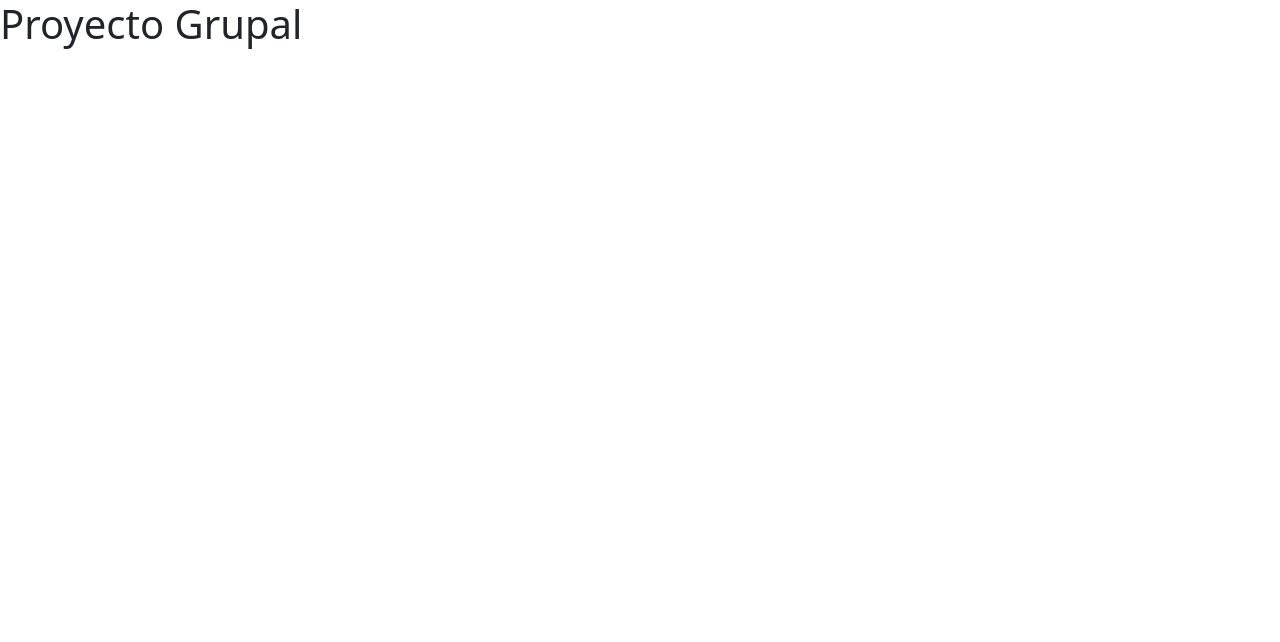
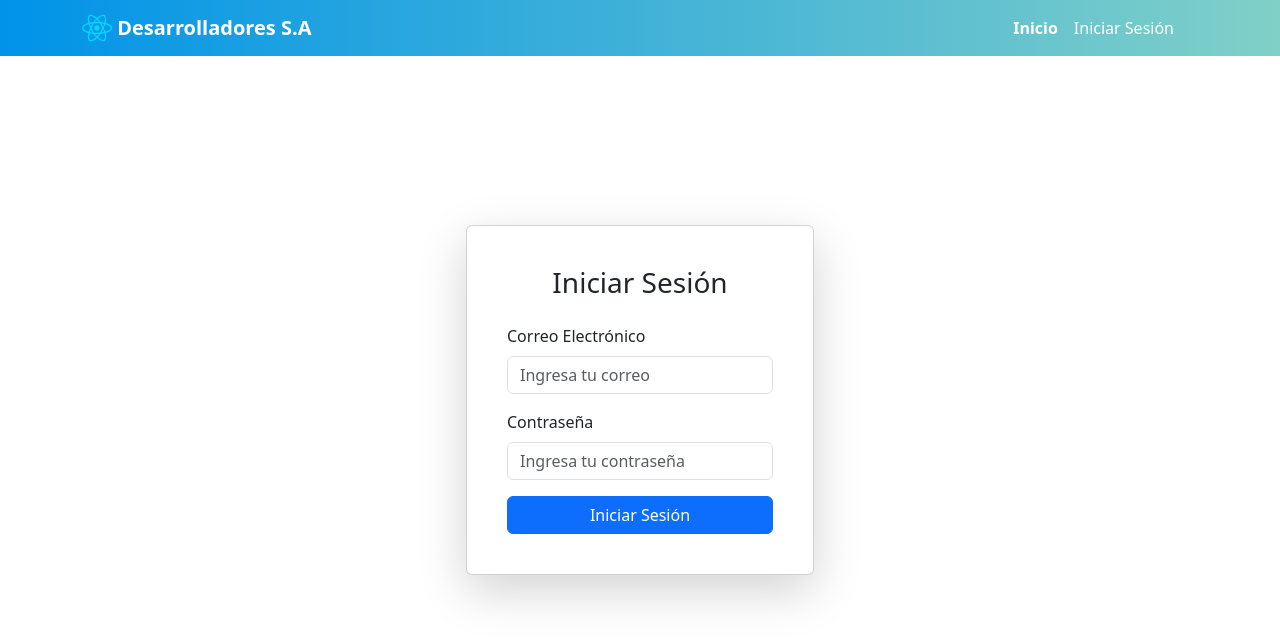
Before and after one commit to DesarrolladoresS-A/proyecto2025, a React (Vite) app: page / in a window 1280 px wide. Shown: the top 642 px of the page. Built offline with nearby package versions, Linux system fonts and the light colour scheme; no server answers.

Commit message:
Componente Grupal  de autenticación y enrutamiento del proyecto

```diff
--- a/index.html
+++ b/index.html
@@ -4,7 +4,7 @@
     <meta charset="UTF-8" />
     <link rel="icon" type="image/svg+xml" href="/vite.svg" />
     <meta name="viewport" content="width=device-width, initial-scale=1.0 user-scalable=no" />
-    <title>Vite + React</title>
+    <title>Desarrolladores S.A</title>
   </head>
   <body>
     <div id="root"></div>
--- a/src/App.css
+++ b/src/App.css
@@ -0,0 +1,8 @@
+.color-navbar {
+    background-color: #0093E9 !important;
+    background-image: linear-gradient(90deg, #0093E9 0%, #80D0C7 100%);
+  }
+
+  .color-texto-marca {
+    color: #1e3d87 !important;
+  }
--- a/src/App.jsx
+++ b/src/App.jsx
@@ -1,12 +1,33 @@
-import { useState } from 'react'
+import { BrowserRouter as Router, Routes, Route } from "react-router-dom";
+import { AuthProvider } from "./database/authcontext";
+import ProtectedRoute from "./components/ProtectedRoute";
+import Login from './views/Login'
+import Encabezado from "./components/Encabezado";
+import Inicio from "./Views/Inicio";
+
 import './App.css'
 
-const App = () => {
+function App() {
+
   return (
     <>
-      <h1> Proyecto Grupal </h1>
+      <AuthProvider>
+        <Router>
+          <div className="App">
+            <Encabezado />
+            <main>
+              <Routes>
+
+                <Route path="/" element={<Login />} />
+                <Route path="/inicio" element={<ProtectedRoute element={<Inicio />} />} />
+
+              </Routes>
+            </main>
+          </div>
+        </Router>
+      </AuthProvider>
     </>
   )
 }
 
-export default App;
+export default App
--- /dev/null
+++ b/src/Components/Encabezado.jsx
@@ -0,0 +1,100 @@
+import React, { useState } from "react";
+import { useNavigate } from "react-router-dom";
+import Container from "react-bootstrap/Container";
+import Nav from "react-bootstrap/Nav";
+import Navbar from "react-bootstrap/Navbar";
+import Offcanvas from "react-bootstrap/Offcanvas";
+import logo from "../assets/react.svg";
+import { useAuth } from "../database/authcontext";
+import 'bootstrap-icons/font/bootstrap-icons.css';
+import "../App.css";
+
+const Encabezado = () => {
+  const [isCollapsed, setIsCollapsed] = useState(false);
+  const { isLoggedIn, logout } = useAuth();
+  const navigate = useNavigate();
+
+  const handleLogout = async () => {
+    try {
+      // Cerrar el offcanvas antes de proceder
+      setIsCollapsed(false);
+
+      // Eliminar variables almacenadas en localStorage
+      localStorage.removeItem("adminEmail");
+      localStorage.removeItem("adminPassword");
+
+      // Cerrar sesión
+      await logout();
+
+      // Redirigir al inicio
+      navigate("/");
+    } catch (error) {
+      console.error("Error al cerrar sesión:", error);
+    }
+  };
+
+  const handleToggle = () => setIsCollapsed(!isCollapsed);
+
+  // Funciones de navegación
+  const handleNavigate = (path) => {
+    navigate(path);
+    setIsCollapsed(false);
+  };
+
+  return (
+    <Navbar expand="sm" fixed="top" className="color-navbar">
+      <Container>
+        <Navbar.Brand onClick={() => handleNavigate("/inicio")} className="text-white" style={{ cursor: "pointer" }}>
+          <img alt="" src={logo} width="30" height="30" className="d-inline-block align-top" />{" "}
+          <strong>Desarrolladores S.A</strong>
+        </Navbar.Brand>
+        <Navbar.Toggle aria-controls="offcanvasNavbar-expand-sm" onClick={handleToggle} />
+        <Navbar.Offcanvas
+          id="offcanvasNavbar-expand-sm"
+          aria-labelledby="offcanvasNavbarLabel-expand-sm"
+          placement="end"
+          show={isCollapsed}
+          onHide={() => setIsCollapsed(false)}
+        >
+          <Offcanvas.Header closeButton>
+            <Offcanvas.Title
+              id="offcanvasNavbarLabel-expand-sm"
+              className={isCollapsed ? "color-texto-marca" : "text-white"}
+            >
+              Menú
+            </Offcanvas.Title>
+          </Offcanvas.Header>
+          <Offcanvas.Body>
+            <Nav className="justify-content-end flex-grow-1 pe-3">
+
+              <Nav.Link
+                onClick={() => handleNavigate("/inicio")}
+                className={isCollapsed ? "color-texto-marca" : "text-white"}
+              >
+                {isCollapsed ? <i className="bi-house-door-fill me-2"></i> : null}
+                <strong>Inicio</strong>
+              </Nav.Link>
+              {isLoggedIn ? (
+                <>
+                  <Nav.Link onClick={handleLogout} className={isCollapsed ? "text-black" : "text-white"}>
+                    Cerrar Sesión
+                  </Nav.Link>
+                </>
+              ) : location.pathname === "/" && (
+                <Nav.Link
+                  onClick={() => handleNavigate("/")}
+                  className={isCollapsed ? "text-black" : "text-white"}
+                >
+                  Iniciar Sesión
+                </Nav.Link>
+              )}
+
+            </Nav>
+          </Offcanvas.Body>
+        </Navbar.Offcanvas>
+      </Container>
+    </Navbar>
+  );
+};
+
+export default Encabezado;
--- /dev/null
+++ b/src/Components/LoginForm.jsx
@@ -0,0 +1,47 @@
+import React from "react";
+import { Row, Col, Form, Button, Card, Alert } from "react-bootstrap";
+import "../App.css";
+
+const LoginForm = ({ email, password, error, setEmail, setPassword, handleSubmit }) => {
+  return (
+    <Row className="w-100 justify-content-center">
+      <Col md={6} lg={5} xl={4}>
+        <Card className="p-4 shadow-lg">
+          <Card.Body>
+            <h3 className="text-center mb-4">Iniciar Sesión</h3>
+            {error && <Alert variant="danger">{error}</Alert>}
+            <Form onSubmit={handleSubmit}>
+              <Form.Group className="mb-3" controlId="emailUsuario">
+                <Form.Label>Correo Electrónico</Form.Label>
+                <Form.Control
+                  type="email"
+                  placeholder="Ingresa tu correo"
+                  value={email}
+                  onChange={(e) => setEmail(e.target.value)}
+                  required
+                />
+              </Form.Group>
+
+              <Form.Group className="mb-3" controlId="contraseñaUsuario">
+                <Form.Label>Contraseña</Form.Label>
+                <Form.Control
+                  type="password"
+                  placeholder="Ingresa tu contraseña"
+                  value={password}
+                  onChange={(e) => setPassword(e.target.value)}
+                  required
+                />
+              </Form.Group>
+
+              <Button variant="primary" type="submit" className="w-100">
+                Iniciar Sesión
+              </Button>
+            </Form>
+          </Card.Body>
+        </Card>
+      </Col>
+    </Row>
+  );
+};
+
+export default LoginForm;
--- /dev/null
+++ b/src/Components/ProtectedRoute.jsx
@@ -0,0 +1,11 @@
+import React from "react";
+import { Navigate } from "react-router-dom";
+import { useAuth } from "../database/authcontext";
+
+const ProtectedRoute = ({ element }) => {
+  const { user } = useAuth();
+
+  return user ? element : <Navigate to="/" replace />;
+};
+
+export default ProtectedRoute;
--- /dev/null
+++ b/src/Views/Inicio.jsx
@@ -0,0 +1,11 @@
+const Inicio = () => {
+  return (
+    <div>
+      <br />
+      <br />
+      <h1>Desarrolladores S.A</h1>
+    </div>
+  )
+}
+
+export default Inicio;
--- /dev/null
+++ b/src/Views/Login.jsx
@@ -0,0 +1,57 @@
+import React, { useState } from "react";
+import { useNavigate } from "react-router-dom";
+import { Container } from "react-bootstrap";
+import LoginForm from "../Components/LoginForm";
+import { appfirebase } from "../database/firebaseconfig";
+import { getAuth, signInWithEmailAndPassword } from "firebase/auth";
+import { useAuth } from "../database/authcontext";
+
+import "../App.css";
+
+const Login = () => {
+  const [email, setEmail] = useState("");
+  const [password, setPassword] = useState("");
+  const [error, setError] = useState(null);
+
+  const { user } = useAuth();
+  const navigate = useNavigate();
+
+  const handleSubmit = (e) => {
+    e.preventDefault();
+    const auth = getAuth(appfirebase);
+
+    signInWithEmailAndPassword(auth, email, password)
+      .then((userCredential) => {
+        console.log("Usuario autenticado:", userCredential.user);
+        // Guardar las credenciales en localStorage
+        localStorage.setItem("adminEmail", email);
+        localStorage.setItem("adminPassword", password);
+        // Redirigir después de iniciar sesión
+        navigate("/inicio");
+      })
+      .catch((error) => {
+        setError("Error de autenticación. Verifica tus credenciales.");
+        console.error(error);
+      });
+  };
+
+  // Si el usuario ya está autenticado, redirigir automáticamente
+  if (user) {
+    navigate("/inicio");
+  }
+
+  return (
+    <Container className="d-flex vh-100 justify-content-center align-items-center">
+      <LoginForm
+        email={email}
+        password={password}
+        error={error}
+        setEmail={setEmail}
+        setPassword={setPassword}
+        handleSubmit={handleSubmit}
+      />
+    </Container>
+  );
+};
+
+export default Login;
```
Also changed, not shown: src/database/authcontext.jsx (renamed from src/assets/database/authcontext.jsx), src/database/firebaseconfig.jsx (renamed from src/assets/database/firebaseconfig.jsx), 2 other files (tests, documents, lock files or other folders).
